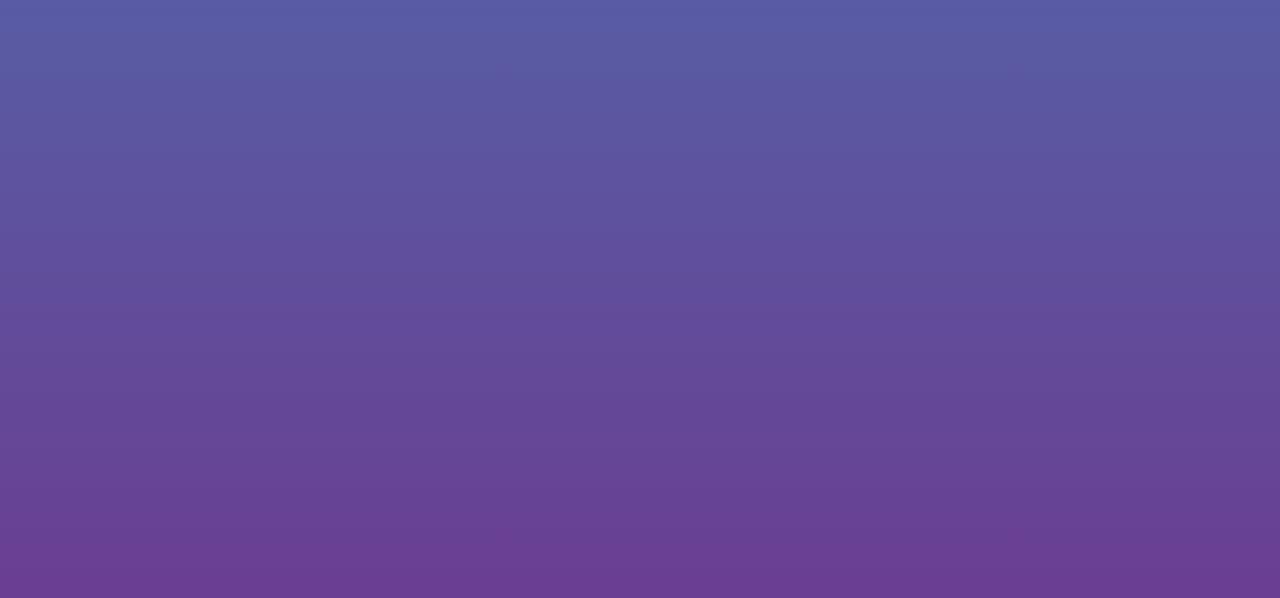
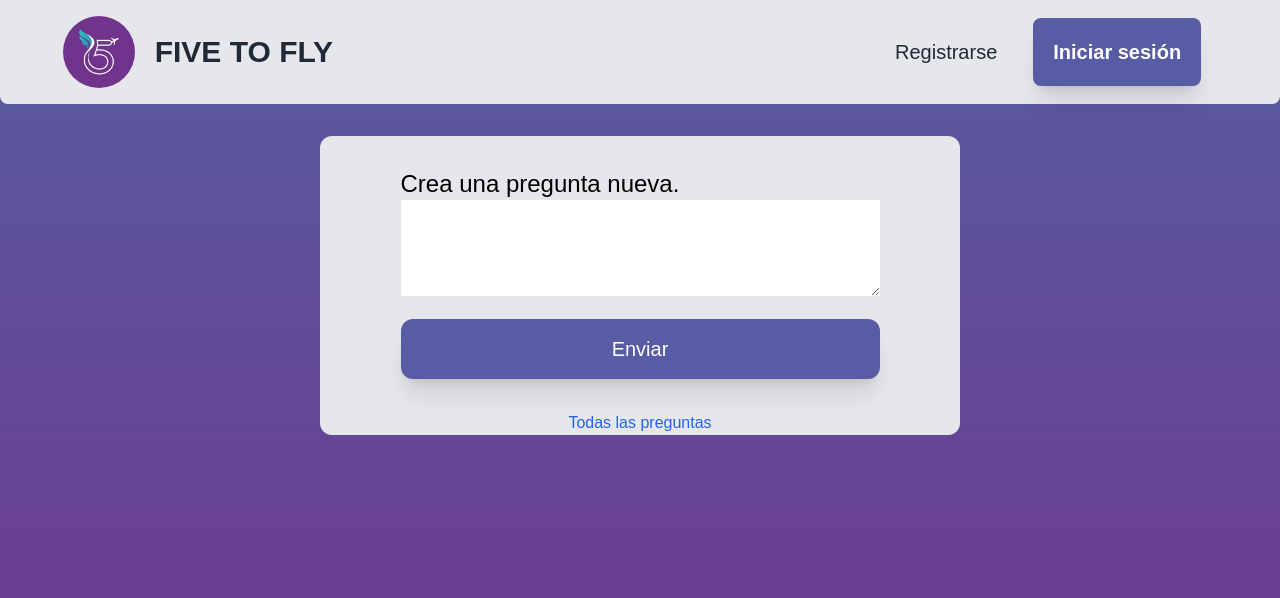
Before and after one commit to Iron-mind/five-to-fly, a React (Vite) app in the folder frontend/: page /create in a window 1280 px wide. Before the commit this address had no page. Shown: the top 598 px of the page. Built offline with nearby package versions, Linux system fonts and the light colour scheme.

Commit message:
post and delete q

```diff
--- a/frontend/src/Navbar.jsx
+++ b/frontend/src/Navbar.jsx
@@ -17,41 +17,76 @@ export const Navbar = () => {
 		});
 	};
 
+	function isAdmin(user) {
+		if (user) {
+			return user.username && user.username.includes("admin");
+		}
+		return false;
+	}
+
 	return (
 		<>
-			<header className='bg-gray-200 text-gray-800 rounded-b-lg flex flex-col items-center sm:flex sm:flex-row sm:justify-around sm:py-4'>
-				<div className='flex flex-col items-center sm:flex-row sm:w-auto sm:pl-4'>
+			<header className="bg-gray-200 text-gray-800 rounded-b-lg flex flex-col items-center sm:flex sm:flex-row sm:justify-around sm:py-4">
+				<div className="flex flex-col items-center sm:flex-row sm:w-auto sm:pl-4">
 					<img
 						width={50}
 						height={50}
 						src="imgs/Icon-five-to-fly.jpeg"
 						alt="five to fly logo"
-						className='rounded-full p-2 w-[100px] sm:w-[10%] sm:p-0'
+						className="rounded-full p-2 w-[100px] sm:w-[10%] sm:p-0"
 					/>
-					<h1 className='flex justify-center uppercase text-3xl font-bold py-2 sm:py-0 sm:px-5'>
+					<h1 className="flex justify-center uppercase text-3xl font-bold py-2 sm:py-0 sm:px-5">
 						<Link to="">Five to Fly</Link>
 					</h1>
 					{user ? (
-						<Link to={`form/`} className='p-5 ml-10 bg-[#585ca4] hover:bg-[#70348c] rounded-lg text-white text-xl flex items-center shadow-xl font-bold sm:mr-8 '>
+						<Link
+							to={`form/`}
+							className="p-5 ml-10 bg-[#585ca4] hover:bg-[#70348c] rounded-lg text-white text-xl flex items-center shadow-xl font-bold sm:mr-8 "
+						>
 							<button>Formulario</button>
-						</Link>)
-						:<></>}
+						</Link>
+					) : (
+						<></>
+					)}
+					{isAdmin(user) ? (
+						<Link
+							to={`create/`}
+							className="p-5 ml-10 bg-[#585ca4] hover:bg-[#70348c] rounded-lg text-white text-xl flex items-center shadow-xl font-bold sm:mr-8 "
+						>
+							<button>Preguntas</button>
+						</Link>
+					) : null}
 				</div>
 
 				{user ? (
-					<nav className='flex justify-around w-[100%] mb-4 mt-2 sm:my-0 sm:w-auto'>
-
-						<button className='p-5 text-xl bg-[#585ca4] hover:bg-[#70348c] rounded-lg text-white flex items-center sm:bg-gray-200 sm:text-gray-800 font-bold sm:font-normal sm:hover:text-white sm:hover:rounded-lg  sm:hover:shadow-xl sm:mr-4' onClick={onLogout}>
+					<nav className="flex justify-around w-[100%] mb-4 mt-2 sm:my-0 sm:w-auto">
+						<button
+							className="p-5 text-xl bg-[#585ca4] hover:bg-[#70348c] rounded-lg text-white flex items-center sm:bg-gray-200 sm:text-gray-800 font-bold sm:font-normal sm:hover:text-white sm:hover:rounded-lg  sm:hover:shadow-xl sm:mr-4"
+							onClick={onLogout}
+						>
 							Cerrar sesión
 						</button>
-						<Link to={`profile/${user.id}`} className='p-5 bg-[#585ca4] hover:bg-[#70348c] rounded-lg text-white text-xl flex items-center font-bold sm:mr-8 shadow-xl'>
+						<Link
+							to={`profile/${user.id}`}
+							className="p-5 bg-[#585ca4] hover:bg-[#70348c] rounded-lg text-white text-xl flex items-center font-bold sm:mr-8 shadow-xl"
+						>
 							<button>{user.username}</button>
 						</Link>
 					</nav>
 				) : (
-					<nav className='flex justify-around w-[100%] mb-4 mt-2 sm:my-0 sm:w-auto'>
-						<Link to="/register" className='p-5 text-xl bg-[#585ca4] hover:bg-[#70348c] rounded-lg text-white flex items-center sm:bg-gray-200 sm:text-gray-800 font-bold sm:font-normal sm:hover:text-white sm:hover:rounded-lg  sm:hover:shadow-xl sm:mr-4'><button >Registrarse</button></Link>
-						<Link to="/login" className='p-5 bg-[#585ca4] hover:bg-[#70348c] rounded-lg text-white text-xl flex items-center font-bold sm:mr-8 shadow-xl'><button>Iniciar sesión</button></Link>
+					<nav className="flex justify-around w-[100%] mb-4 mt-2 sm:my-0 sm:w-auto">
+						<Link
+							to="/register"
+							className="p-5 text-xl bg-[#585ca4] hover:bg-[#70348c] rounded-lg text-white flex items-center sm:bg-gray-200 sm:text-gray-800 font-bold sm:font-normal sm:hover:text-white sm:hover:rounded-lg  sm:hover:shadow-xl sm:mr-4"
+						>
+							<button>Registrarse</button>
+						</Link>
+						<Link
+							to="/login"
+							className="p-5 bg-[#585ca4] hover:bg-[#70348c] rounded-lg text-white text-xl flex items-center font-bold sm:mr-8 shadow-xl"
+						>
+							<button>Iniciar sesión</button>
+						</Link>
 					</nav>
 				)}
 			</header>
--- /dev/null
+++ b/frontend/src/pages/createQuestion.jsx
@@ -0,0 +1,66 @@
+import axios from "axios";
+import React, { useEffect, useState } from "react";
+import { Link } from "react-router-dom";
+
+export default function CreateQuestion() {
+	const [input, setInput] = useState({
+		texto: "",
+	});
+	const [message, setMessage] = useState("");
+	function postQuestion() {
+		if (input.texto) {
+			setMessage("Guardando...");
+			return axios
+				.post("https://five-to-fly.onrender.com/api/questions/", {
+					texto: input.texto,
+				})
+				.then((res) => {
+					setMessage("Pregunta guardada");
+					setInput({ texto: "" });
+					setTimeout(() => {
+						setMessage("");
+					}, 10000);
+				})
+				.catch((err) => {
+					console.log(err);
+				});
+		}
+		alert("Pregunta vacía");
+	}
+	function handleInputChange(e) {
+		setInput({ texto: e.target.value });
+	}
+	useEffect(() => {}, []);
+	return (
+		<article className="flex flex-wrap mt-8 mx-auto bg-gray-200 justify-center rounded-t-xl sm:rounded-xl sm:w-2/4">
+			<div className="p-8 flex justify-center flex-col">
+				<h1 className="flex justify-start font-medium text-xl xl:text-2xl xl:font-normal">
+					Crea una pregunta nueva.
+				</h1>
+				<form>
+					<textarea
+						name="texto"
+						onChange={handleInputChange}
+						id=""
+						cols="50"
+						rows="4"
+					></textarea>
+					<button
+						type="button"
+						onClick={postQuestion}
+						className="py-4 px-8 bg-[#585ca4] hover:bg-[#70348c] rounded-xl text-white text-xl flex items-center  shadow-xl w-[100%] mt-4 justify-center "
+					>
+						Enviar
+					</button>
+					<p className="text-green">{message}</p>
+				</form>
+			</div>
+			<Link
+				to="/questions"
+				className="font-medium text-blue-600 dark:text-blue-500 hover:underline"
+			>
+				Todas las preguntas
+			</Link>
+		</article>
+	);
+}
--- /dev/null
+++ b/frontend/src/pages/questions.jsx
@@ -0,0 +1,50 @@
+import axios from "axios";
+import { useEffect, useState } from "react";
+
+export default function Questions() {
+	const [preguntas, setPreguntas] = useState([]);
+
+	async function fetchData() {
+		let { data } = await axios.get(
+			"https://five-to-fly.onrender.com/api/questions/"
+		);
+		setPreguntas(data || []);
+	}
+	useEffect(() => {
+		async function fetchData() {
+			let { data } = await axios.get(
+				"https://five-to-fly.onrender.com/api/questions/"
+			);
+			setPreguntas(data || []);
+		}
+		fetchData();
+	}, []);
+	function deleteQuestion(id) {
+		axios
+			.delete(`https://five-to-fly.onrender.com/api/questions/${id}`)
+			.then(() => {
+				alert("Borrado");
+				fetchData();
+			})
+			.catch((err) => alert("Error en la peticion"));
+	}
+	return (
+		<div className="flex flex-wrap mt-8 mx-auto bg-gray-200 justify-center rounded-t-xl sm:rounded-xl sm:w-2/4">
+			{preguntas.map((pregunta, index) => {
+				return (
+					<div key={pregunta.id} className="w-[100%] pt-8">
+						<label className="flex justify-start font-medium text-xl xl:text-3xl xl:font-normal m-3">
+							{index + 1}. {pregunta.texto}
+						</label>
+						<button
+							className="bg-blue-500 hover:bg-blue-400 text-white font-bold py-2 px-4 border-b-4 border-blue-700 hover:border-blue-500 rounded m-3"
+							onClick={() => deleteQuestion(pregunta.id)}
+						>
+							Borrar
+						</button>
+					</div>
+				);
+			})}
+		</div>
+	);
+}
--- a/frontend/src/router/AppRouter.jsx
+++ b/frontend/src/router/AppRouter.jsx
@@ -9,6 +9,8 @@ import {
 import { PrivateRoute } from './PrivateRoute';
 import { UserProfile } from "../pages/Profile";
 import { EvaluateResult } from "../pages/evaluateResult";
+import CreateQuestion from "../pages/createQuestion";
+import Questions from "../pages/questions";
 
 export const AppRouter = () => {
 	return (
@@ -24,8 +26,11 @@ export const AppRouter = () => {
 					element={
 						<PrivateRoute>
 							<UserProfile />
-						</PrivateRoute>}
+						</PrivateRoute>
+					}
 				/>
+				<Route path="create" element={<CreateQuestion />} />
+				<Route path="questions" element={<Questions />} />
 				<Route
 					path="form"
 					element={
```
